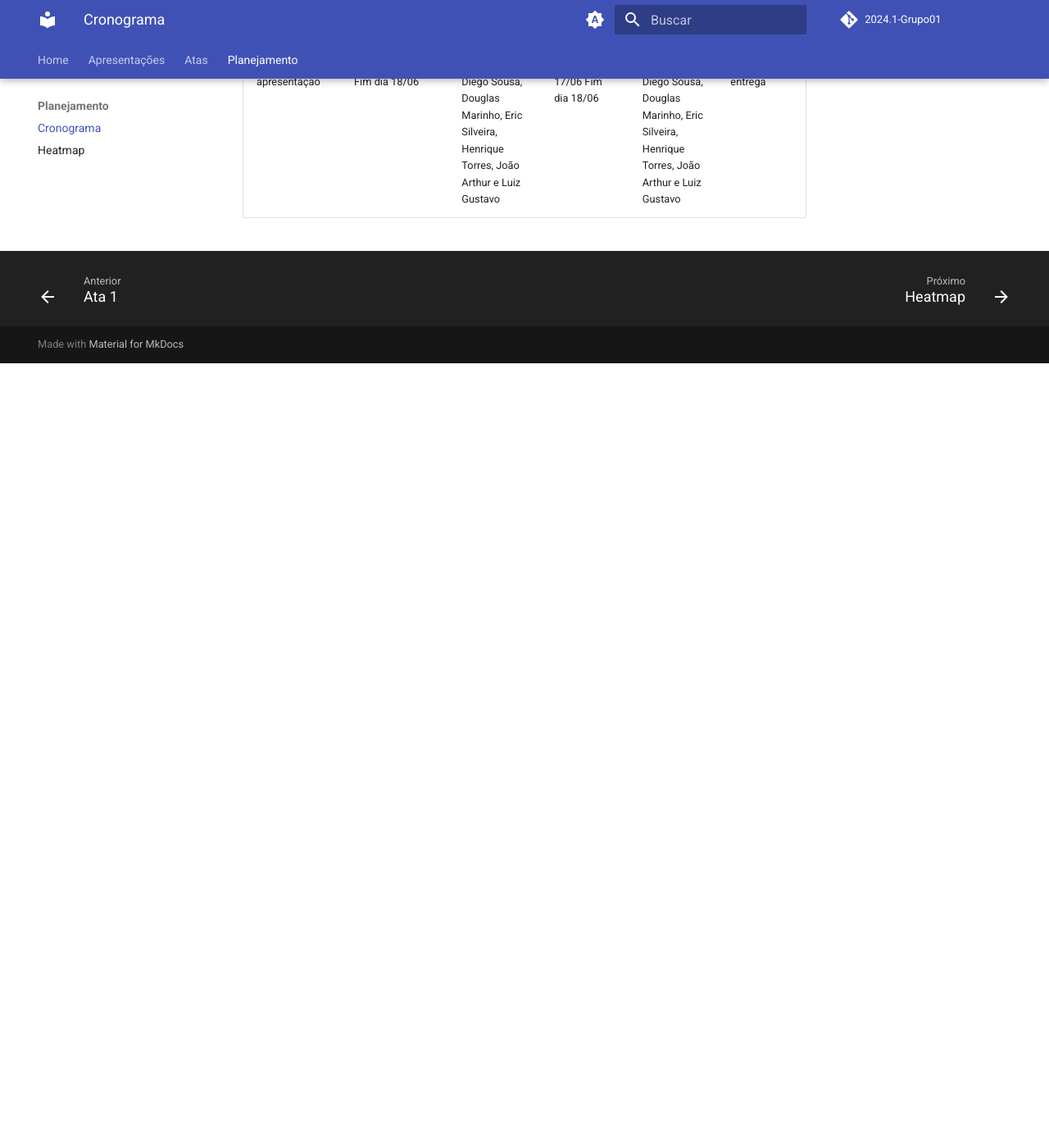
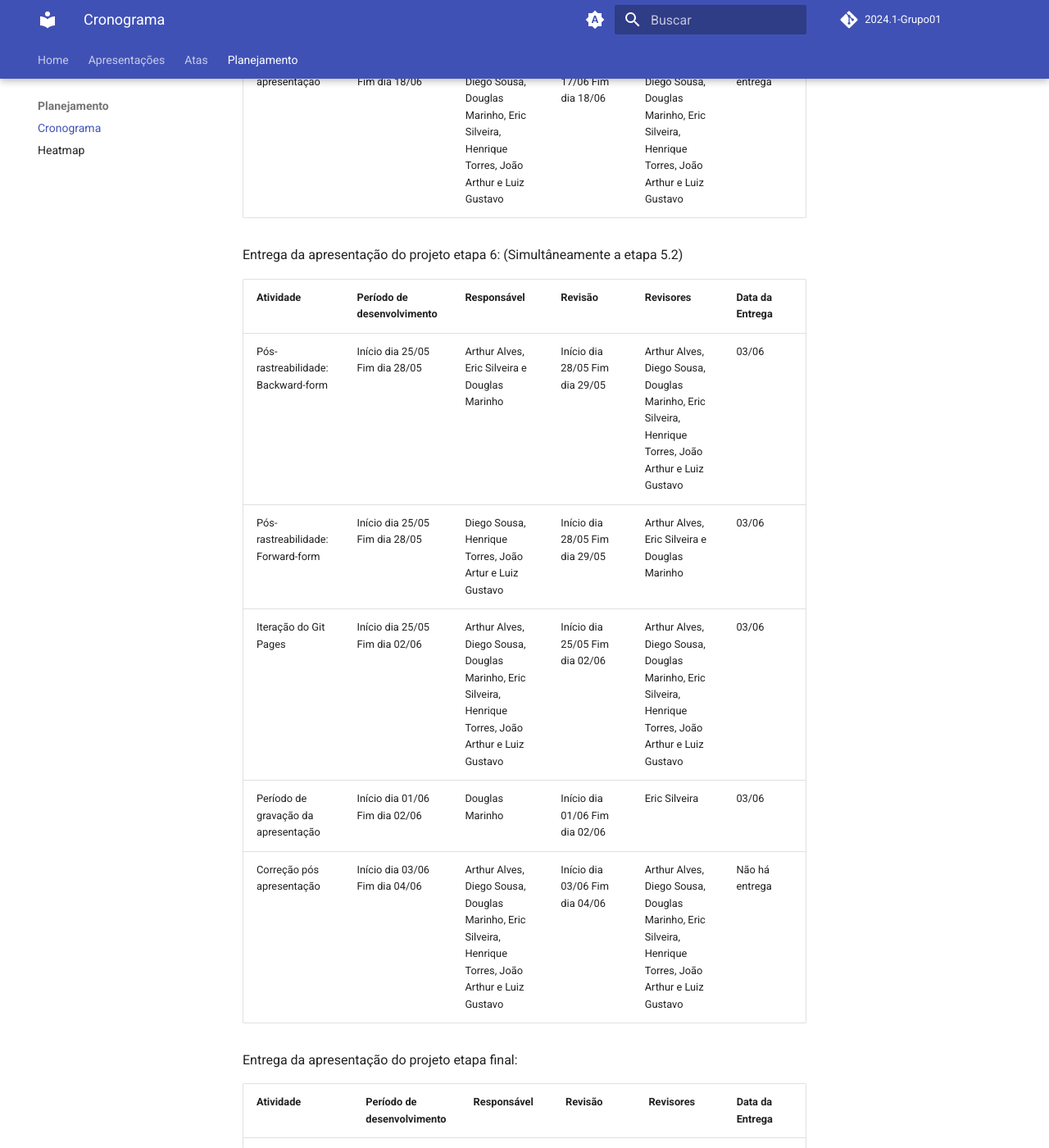
Before and after one commit to Requisitos-de-Software/2024.1-DiarioOficialdaUniao, an MkDocs documentation site: the page built from docs/planejamento/cronograma.md, in a window 1280 px wide and 1400 px high, scrolled down 7522 px. Shown: the whole window at 82% size. Built offline with MkDocs 1.6.1 and Material for MkDocs 9.7.7, drawn with Linux system fonts in a browser that asks for light colours; comment, search, counter and statistics services are not loaded; the version menu is left out; before the commit the page ends 7965 px from its top, so only the background shows below that; some of the changed text lies outside the part shown.

Commit message:
Atualizando o cronograma e finalizando

```diff
--- a/docs/planejamento/cronograma.md
+++ b/docs/planejamento/cronograma.md
@@ -45,7 +45,7 @@ Modelagem de Requisitos - Ágil: Histórias de Usuário|Início dia 07/05 Fim di
 |Modelagem de Requisitos - Ágil: NFR Framework|Início dia 07/05 Fim dia 10/05|Douglas Marinho, Henrique Torres e Luiz Gustavo|Início dia 10/05 Fim dia 11/05|Arthur Alves, Diego Sousa, Douglas Marinho, Eric Silveira, Henrique Torres, João Arthur e Luiz Gustavo|13/05|
 |Iteração do Git Pages|Início dia 08/05 Fim dia 12/05|Arthur Alves, Diego Sousa, Douglas Marinho, Eric Silveira, Henrique Torres, João Arthur e Luiz Gustavo|Início dia 08/05 Fim dia 12/05|Arthur Alves, Diego Sousa, Douglas Marinho, Eric Silveira, Henrique Torres, João Arthur e Luiz Gustavo|13/05|
 |Período de gravação da apresentação|Início dia 10/05 Fim dia 12/05|Douglas Marinho|Início dia 10/05 Fim dia 12/05|Eric Silveira|13/05|
-|Correção pós apresentação|Início dia 13/05|Fim dia 14/05|Arthur Alves, Diego Sousa, Douglas Marinho, Eric Silveira, Henrique Torres, João Arthur e Luiz Gustavo| Início dia 13/05 Fim dia 14/05|Arthur Alves, Diego Sousa, Douglas Marinho, Eric Silveira, Henrique Torres, João Arthur e Luiz Gustavo|Não há entrega|
+|Correção pós apresentação|Início dia 13/05 Fim dia 14/05|Arthur Alves, Diego Sousa, Douglas Marinho, Eric Silveira, Henrique Torres, João Arthur e Luiz Gustavo| Início dia 13/05 Fim dia 14/05|Arthur Alves, Diego Sousa, Douglas Marinho, Eric Silveira, Henrique Torres, João Arthur e Luiz Gustavo|Não há entrega|
 
 Entrega da apresentação do projeto etapa 5.1:
 
@@ -63,6 +63,25 @@ Entrega da apresentação do projeto etapa 5.2:
 |----------|-------------------|---------|----------|-----------|------------|
 |Verificação por inspeção de todos os artefatos (subdividir de acordo com os artefatos quando criados)|Início dia 04/06 Fim dia 09/06|Diego Sousa, Douglas Marinho, Henrique Torres e Luiz Gustavo|Início dia 09/06 Fim dia 15/06|Arthur Alves, Eric Silveira e João Artur|17/06|
 |Validação: Prototipação e Comprovação Informal|Início dia 04/06 Fim dia 09/06| Arthur Alves, Eric Silveira e João Artur|Início dia 09/06 Fim dia 15/06|Diego Sousa, Douglas Marinho, Henrique Torres e Luiz Gustavo|17/06|
-|Iteração do Git Pages|Início dia 04/06|Fim dia 15/06|Arthur Alves, Diego Sousa, Douglas Marinho, Eric Silveira, Henrique Torres, João Arthur e Luiz Gustavo|Início dia 04/06 Fim dia 15/06|Arthur Alves, Diego Sousa, Douglas Marinho, Eric Silveira, Henrique Torres, João Arthur e Luiz Gustavo|17/06|
+|Iteração do Git Pages|Início dia 04/06 Fim dia 15/06|Arthur Alves, Diego Sousa, Douglas Marinho, Eric Silveira, Henrique Torres, João Arthur e Luiz Gustavo|Início dia 04/06 Fim dia 15/06|Arthur Alves, Diego Sousa, Douglas Marinho, Eric Silveira, Henrique Torres, João Arthur e Luiz Gustavo|17/06|
 |Período de gravação da apresentação|Início dia 15/06 Fim dia 16/06|Douglas Marinho|Início dia 15/06 Fim dia 16/06|Eric Silveira|17/06|
 |Correção pós apresentação|Início dia 17/06 Fim dia 18/06|Arthur Alves, Diego Sousa, Douglas Marinho, Eric Silveira, Henrique Torres, João Arthur e Luiz Gustavo|Início dia 17/06 Fim dia 18/06|Arthur Alves, Diego Sousa, Douglas Marinho, Eric Silveira, Henrique Torres, João Arthur e Luiz Gustavo|Não há entrega|
+
+Entrega da apresentação do projeto etapa 6: (Simultâneamente a etapa 5.2)
+
+|Atividade|Período de desenvolvimento|Responsável|Revisão|Revisores|Data da Entrega|
+|----------|-------------------|---------|----------|-----------|------------|
+|Pós-rastreabilidade: Backward-form|Início dia 25/05 Fim dia 28/05|Arthur Alves, Eric Silveira e Douglas Marinho|Início dia 28/05 Fim dia 29/05|Arthur Alves, Diego Sousa, Douglas Marinho, Eric Silveira, Henrique Torres, João Arthur e Luiz Gustavo|03/06|
+|Pós-rastreabilidade: Forward-form|Início dia 25/05 Fim dia 28/05|Diego Sousa, Henrique Torres, João Artur e Luiz Gustavo|Início dia 28/05 Fim dia 29/05|Arthur Alves, Eric Silveira e Douglas Marinho|03/06|
+|Iteração do Git Pages|Início dia 25/05 Fim dia 02/06|Arthur Alves, Diego Sousa, Douglas Marinho, Eric Silveira, Henrique Torres, João Arthur e Luiz Gustavo|Início dia 25/05 Fim dia 02/06|Arthur Alves, Diego Sousa, Douglas Marinho, Eric Silveira, Henrique Torres, João Arthur e Luiz Gustavo|03/06|
+|Período de gravação da apresentação|Início dia 01/06 Fim dia 02/06|Douglas Marinho|Início dia 01/06 Fim dia 02/06|Eric Silveira|03/06|
+|Correção pós apresentação|Início dia 03/06 Fim dia 04/06|Arthur Alves, Diego Sousa, Douglas Marinho, Eric Silveira, Henrique Torres, João Arthur e Luiz Gustavo|Início dia 03/06 Fim dia 04/06|Arthur Alves, Diego Sousa, Douglas Marinho, Eric Silveira, Henrique Torres, João Arthur e Luiz Gustavo|Não há entrega|
+
+Entrega da apresentação do projeto etapa final:
+
+|Atividade|Período de desenvolvimento|Responsável|Revisão|Revisores|Data da Entrega|
+|----------|-------------------|---------|----------|-----------|------------|
+|Desenvolvimento do projeto final (correção e complemento)|Início: 17/06 Fim: 22/06|Arthur Alves, Diego Sousa, Douglas Marinho, Eric Silveira, Henrique Torres, João Arthur e Luiz Gustavo|Início: 17/06 Fim: 22/06|Arthur Alves, Diego Sousa, Douglas Marinho, Eric Silveira, Henrique Torres, João Arthur e Luiz Gustavo|24/06|
+|Iteração do Git Pages|Início dia 17/06 Fim dia 23/06|Arthur Alves, Diego Sousa, Douglas Marinho, Eric Silveira, Henrique Torres, João Arthur e Luiz Gustavo|Início dia 17/06 Fim dia 23/06|Arthur Alves, Diego Sousa, Douglas Marinho, Eric Silveira, Henrique Torres, João Arthur e Luiz Gustavo|24/06|
+|Período de gravação da apresentação|Início dia 22/06 Fim dia 23/06|Douglas Marinho|Início dia 22/06 Fim dia 23/06|Eric Silveira|24/06|
+|Correção pós apresentação|Início dia 24/06 Fim dia 25/06|Arthur Alves, Diego Sousa, Douglas Marinho, Eric Silveira, Henrique Torres, João Arthur e Luiz Gustavo|Início dia 24/06 Fim dia 25/06|Arthur Alves, Diego Sousa, Douglas Marinho, Eric Silveira, Henrique Torres, João Arthur e Luiz Gustavo|Não há entrega|
```
